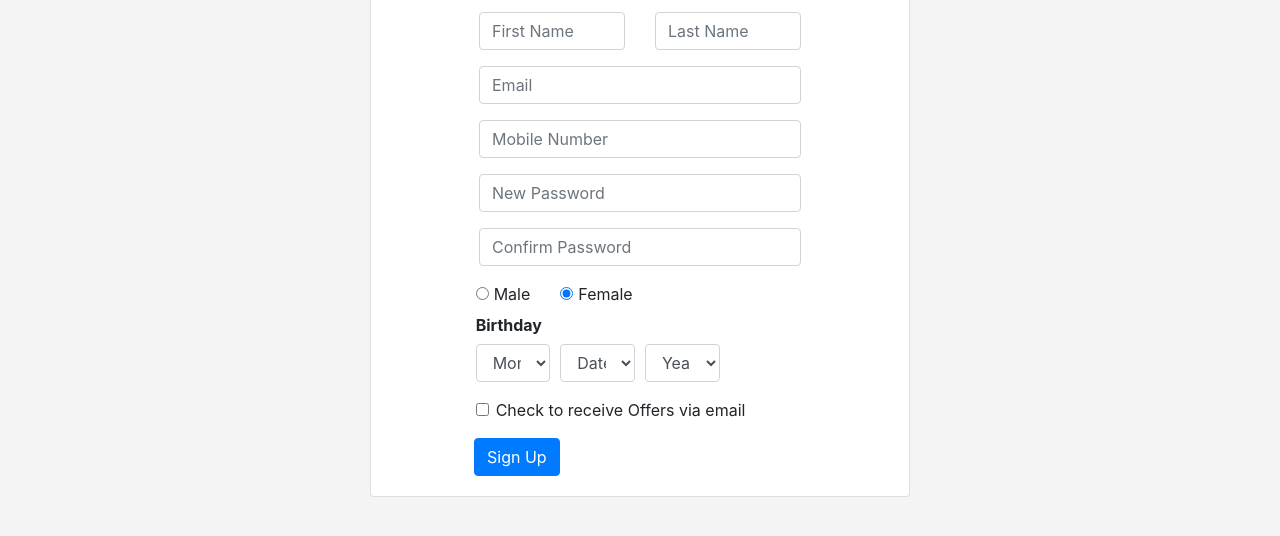
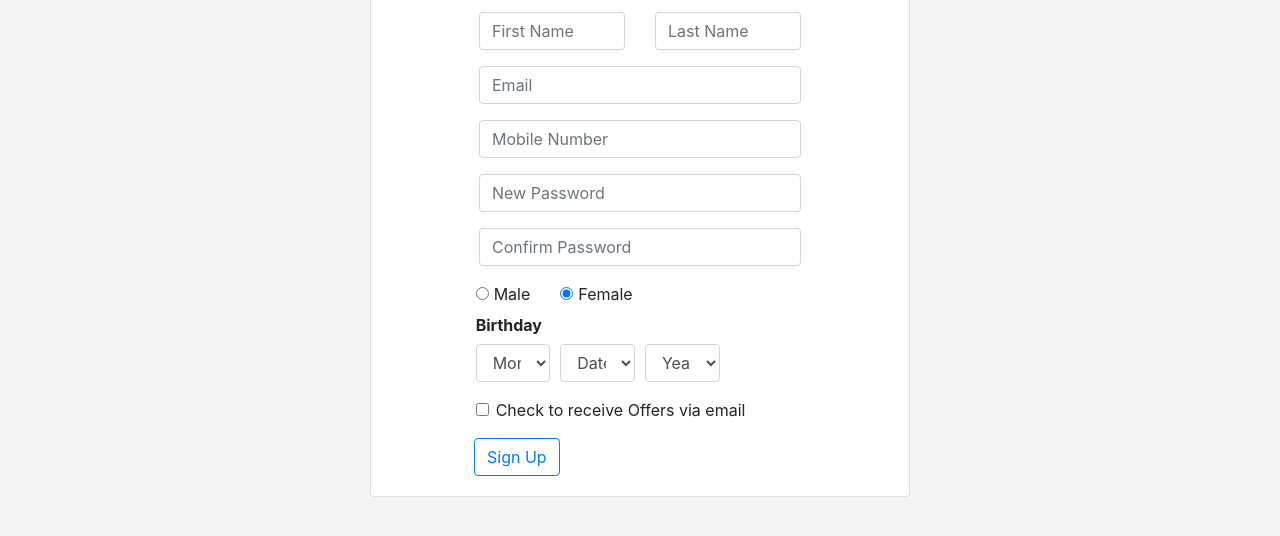
Before and after one commit to aviralkapoor/eVoting, a website: page index.html in a window 1280 px wide. Shown: the part 126-662 px from the top of the page. Drawn offline with nearby package versions, Linux system fonts and the light colour scheme.

Commit message:
Sign Up Button

```diff
--- a/index.html
+++ b/index.html
@@ -183,7 +183,7 @@
                                 </div>
                             </div>
                             </div>
-                            <button type="submit" class="btn btn-primary offset-md-2" type="button">Sign Up</button>
+                            <button type="submit" class="btn btn-outline-primary offset-md-2" type="button">Sign Up</button>
                         </form>
                     </div>
                   </div>
```
